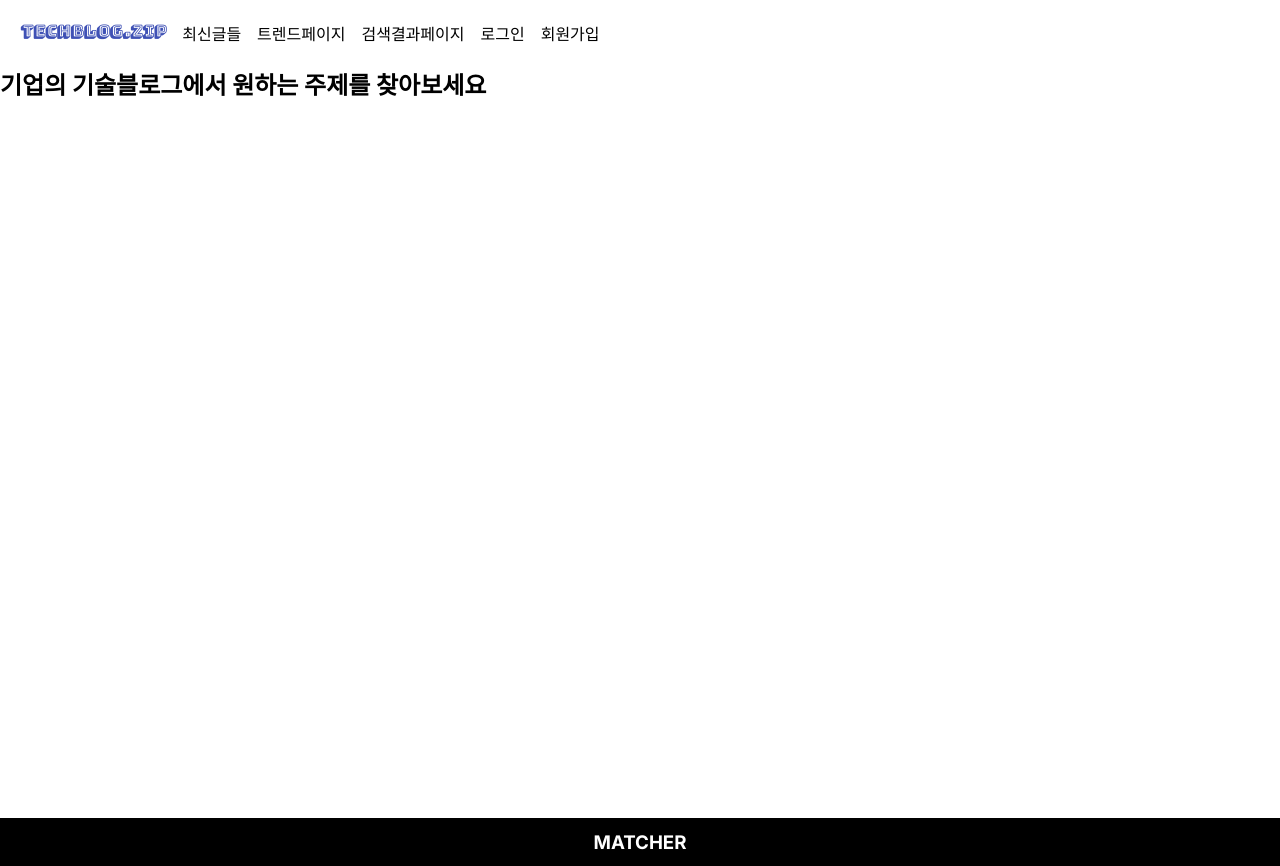
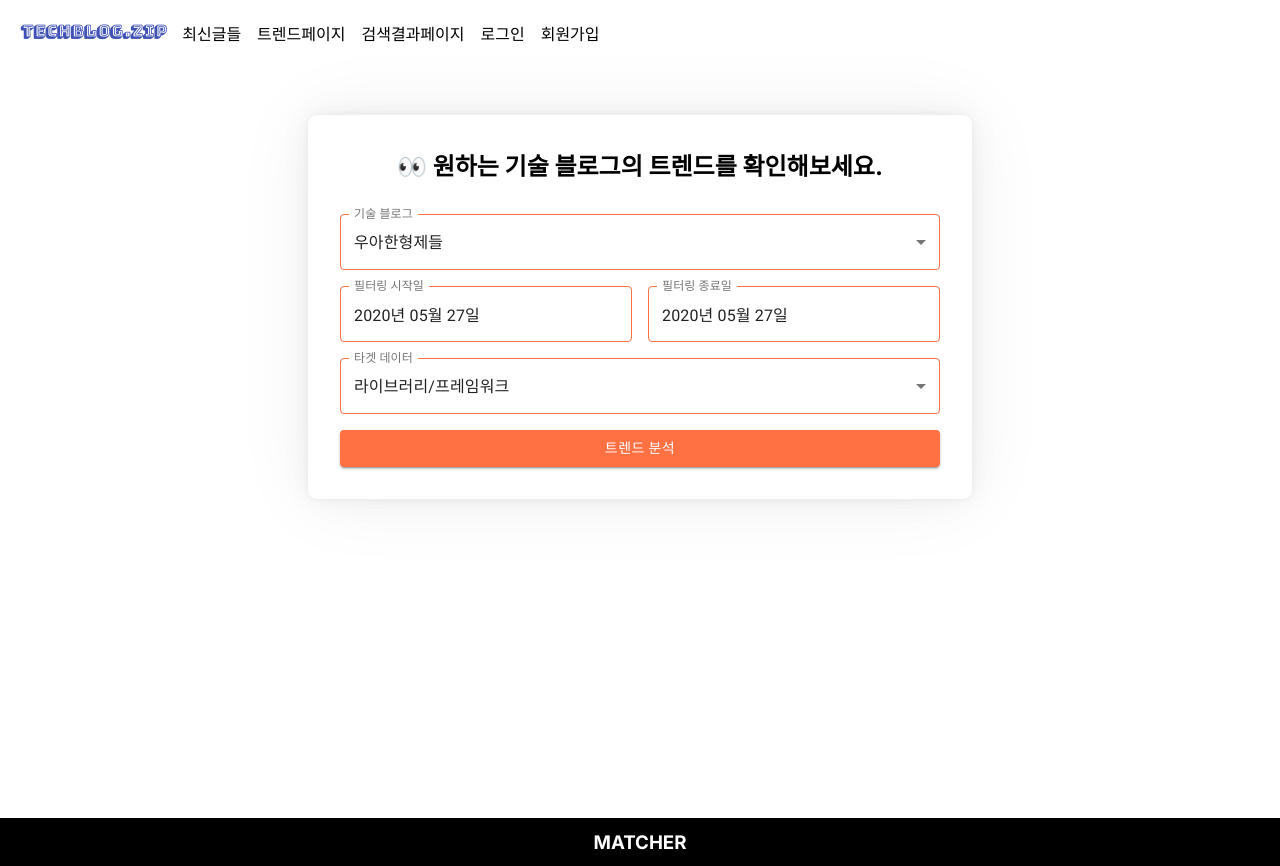
Before and after one commit to GAEBL/techblogzip, a React (Create React App) app in the folder frontend/: page /trend in a window 1280 px wide. Built offline with nearby package versions, Linux system fonts and the light colour scheme.

Commit message:
feat: 회사명, 타겟데이터 드랍다운 구현 + 폼 설정

```diff
--- /dev/null
+++ b/frontend/src/lib/companyLogoData.js
@@ -0,0 +1,26 @@
+export default [
+  {
+    name: 'WOOWABROS',
+    displayName: '우아한형제들',
+    filename: 'brother_logo.png',
+  },
+  {
+    name: 'COUPANG TECH',
+    displayName: '쿠팡 테크',
+    filename: 'coupang_logo.png',
+  },
+  {
+    name: 'NAVER D2',
+    displayName: '네이버 D2',
+    filename: 'naver_d2_logo.png',
+  },
+  {
+    name: 'LINE ENGINEERING',
+    displayName: '라인 엔지니어링',
+    filename: 'line_logo.png',
+  },
+  { name: 'SAMSUNG SDS', displayName: '삼성 SDS', filename: 'sds_logo.png' },
+  { name: 'SPOQA', displayName: '스포카', filename: 'spoqa_logo.png' },
+  { name: 'TOAST', displayName: '토스트', filename: 'toast_original_logo.png' },
+  { name: 'YANOLJA', displayName: '야놀자', filename: 'yanolja_logo.png' },
+];
--- /dev/null
+++ b/frontend/src/lib/targetDatas.js
@@ -0,0 +1,26 @@
+export default [
+  {
+    code: 'language',
+    displayName: '언어별',
+  },
+  {
+    code: 'lib',
+    displayName: '라이브러리/프레임워크',
+  },
+  {
+    code: 'frontend',
+    displayName: '프론트엔드',
+  },
+  {
+    code: 'backend',
+    displayName: '백엔드',
+  },
+  {
+    code: 'qa',
+    displayName: 'QA',
+  },
+  {
+    code: 'devops',
+    displayName: 'DevOps',
+  },
+];
--- /dev/null
+++ b/frontend/src/pages/TrendPage/TrendForm.js
@@ -0,0 +1,132 @@
+import React, { useState } from 'react';
+import styled from 'styled-components';
+import SimpleTextField from '../../components/Material/SimpleTextField';
+import SimpleButton from '../../components/Material/SimpleButton';
+import SimpleDatePicker from '../../components/Material/SimpleDatePicker';
+import targetDatas from '../../lib/targetDatas';
+import { MenuItem, colors } from '@material-ui/core';
+import DateFnsUtils from '@date-io/date-fns';
+import koLocale from 'date-fns/locale/ko';
+import { MuiPickersUtilsProvider } from '@material-ui/pickers';
+import companyLogoData from '../../lib/companyLogoData';
+
+const TrendFormWrapper = styled.div`
+  max-width: 600px;
+  margin: 2rem auto;
+  display: grid;
+  grid-gap: 1rem;
+  padding: 2rem;
+  border: 1px solid ${colors.grey[200]};
+  border-radius: 10px;
+  box-shadow: 0 0px 1.1px rgba(0, 0, 0, 0.019), 0 0px 6.3px rgba(0, 0, 0, 0.027),
+    0 0px 16.4px rgba(0, 0, 0, 0.033), 0 0px 34.7px rgba(0, 0, 0, 0.041),
+    0 0px 80px rgba(0, 0, 0, 0.06);
+`;
+
+const Title = styled.h1`
+  margin-bottom: 1rem;
+  text-align: center;
+`;
+
+const DateWrapper = styled.div`
+  display: grid;
+  grid-template-columns: 1fr 1fr;
+  grid-gap: 1rem;
+`;
+
+function TrendForm(props) {
+  const [trendForm, setTrendForm] = useState({
+    company: 'WOOWABROS',
+    start_date: new Date(),
+    end_date: new Date(),
+    target_data: 'lib',
+    tag_count: 2,
+  });
+
+  const handleDateChange = (name, date) => {
+    // 바뀌기 이전 값
+    const start = trendForm.start_date.getTime();
+    const end = trendForm.end_date.getTime();
+
+    // 바뀐 이후 값
+    const change_value = date.getTime();
+    // 시작일이 바꼈는데, 종료일보다 커버린다? 아웃
+    if (name === 'start_date' && change_value > end) {
+      alert('시작일은 종료일보다 이전이어야 합니다.');
+      return;
+    }
+
+    // 종료일이 바꼈는데, 시작일보다 작아버린다? 아웃
+    if (name === 'end_date' && change_value < start) {
+      alert('종료일은 시작일보다 이후여야 합니다.');
+      return;
+    }
+
+    setTrendForm({
+      ...trendForm,
+      [name]: date,
+    });
+  };
+
+  const onChange = (e) => {
+    const { name, value } = e.target;
+    setTrendForm({
+      ...trendForm,
+      [name]: value,
+    });
+  };
+
+  return (
+    <TrendFormWrapper>
+      <Title>
+        <span role="img" aria-label="img">
+          👀
+        </span>{' '}
+        원하는 기술 블로그의 트렌드를 확인해보세요.
+      </Title>
+      <SimpleTextField
+        label="기술 블로그"
+        select
+        value={trendForm.company}
+        name="company"
+        onChange={onChange}
+      >
+        {companyLogoData.map((data, i) => (
+          <MenuItem key={i} value={data.name}>
+            {data.displayName}
+          </MenuItem>
+        ))}
+      </SimpleTextField>
+      <DateWrapper>
+        <MuiPickersUtilsProvider utils={DateFnsUtils} locale={koLocale}>
+          <SimpleDatePicker
+            label="필터링 시작일"
+            value={trendForm.start_date}
+            onChange={(date) => handleDateChange('start_date', date)}
+          />
+          <SimpleDatePicker
+            label="필터링 종료일"
+            value={trendForm.end_date}
+            onChange={(date) => handleDateChange('end_date', date)}
+          />
+        </MuiPickersUtilsProvider>
+      </DateWrapper>
+      <SimpleTextField
+        label="타겟 데이터"
+        select
+        value={trendForm.target_data}
+        name="target_data"
+        onChange={onChange}
+      >
+        {targetDatas.map((target, i) => (
+          <MenuItem key={i} value={target.code}>
+            {target.displayName}
+          </MenuItem>
+        ))}
+      </SimpleTextField>
+      <SimpleButton fullWidth>트렌드 분석</SimpleButton>
+    </TrendFormWrapper>
+  );
+}
+
+export default TrendForm;
--- a/frontend/src/pages/TrendPage/index.js
+++ b/frontend/src/pages/TrendPage/index.js
@@ -1,10 +1,18 @@
 import React from 'react';
+import styled from 'styled-components';
+import TrendForm from './TrendForm';
+
+const TrendPageWrapper = styled.div`
+  max-width: ${({ theme }) => theme.maxPageWidth};
+  margin: 0 auto;
+  padding: 1rem;
+`;
 
 function TrendPage(props) {
   return (
-      <div>
-        <h1>기업의 기술블로그에서 원하는 주제를 찾아보세요</h1>
-      </div>
+    <TrendPageWrapper>
+      <TrendForm />
+    </TrendPageWrapper>
   );
 }
 
```
